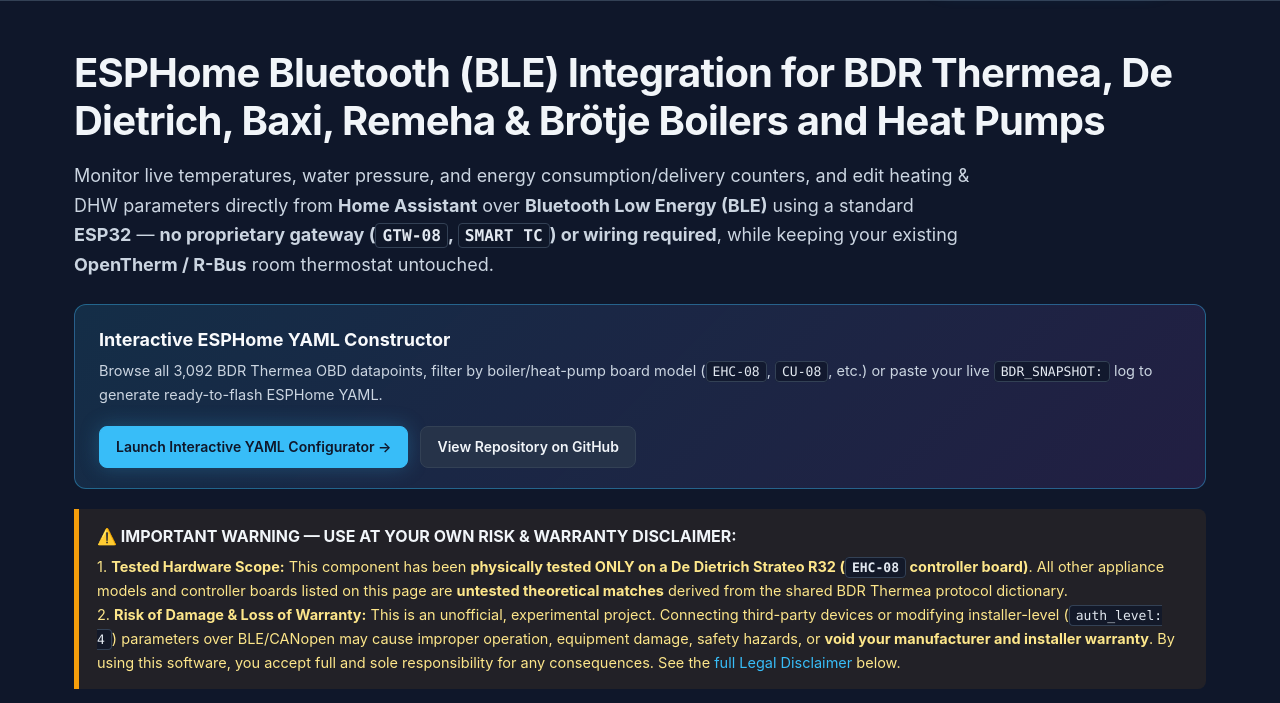
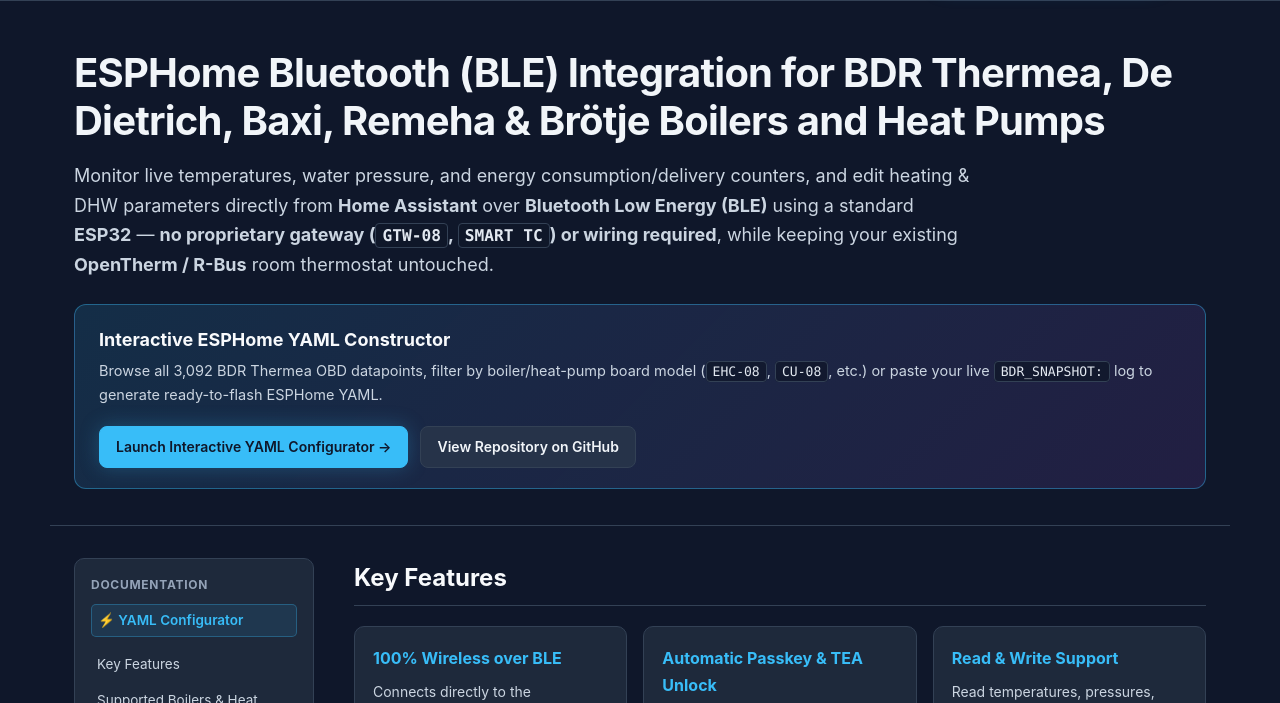
Before and after one commit to d-lebed/esphome-bdr-ble, a plain HTML site: page docs/index.html in a window 1280 px wide. Shown: the part 65-768 px from the top of the page. Drawn offline with Linux system fonts and the light colour scheme.

Commit message:
docs: deduplicate disclaimer section in README and GitHub Pages

```diff
--- a/docs/index.html
+++ b/docs/index.html
@@ -458,14 +458,6 @@
         <a class="btn" href="https://github.com/d-lebed/esphome-bdr-ble" target="_blank" rel="noopener">View Repository on GitHub</a>
       </div>
     </div>
-
-    <div class="callout callout-warn" style="margin-top: 20px; border-left-width: 5px;">
-      <strong>⚠️ IMPORTANT WARNING — USE AT YOUR OWN RISK &amp; WARRANTY DISCLAIMER:</strong>
-      <p style="margin: 6px 0 0; font-size: 14.5px; color: #fde68a;">
-        1. <strong>Tested Hardware Scope:</strong> This component has been <strong>physically tested ONLY on a De Dietrich Strateo R32 (<code>EHC-08</code> controller board)</strong>. All other appliance models and controller boards listed on this page are <strong>untested theoretical matches</strong> derived from the shared BDR Thermea protocol dictionary.<br />
-        2. <strong>Risk of Damage &amp; Loss of Warranty:</strong> This is an unofficial, experimental project. Connecting third-party devices or modifying installer-level (<code>auth_level: 4</code>) parameters over BLE/CANopen may cause improper operation, equipment damage, safety hazards, or <strong>void your manufacturer and installer warranty</strong>. By using this software, you accept full and sole responsibility for any consequences. See the <a href="#disclaimer">full Legal Disclaimer</a> below.
-      </p>
-    </div>
   </header>
 
   <div class="layout">
```
Also changed, not shown: 1 other file.
